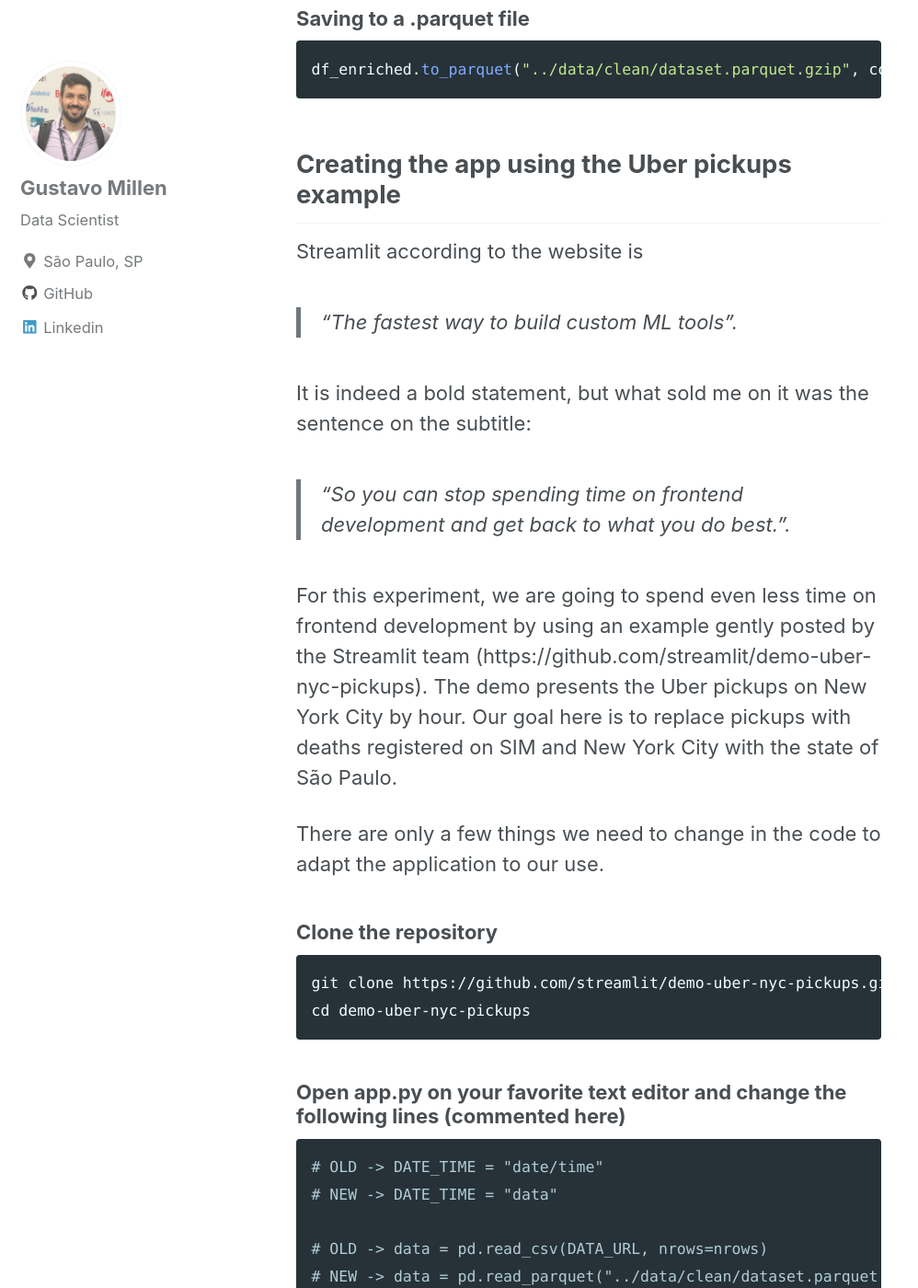
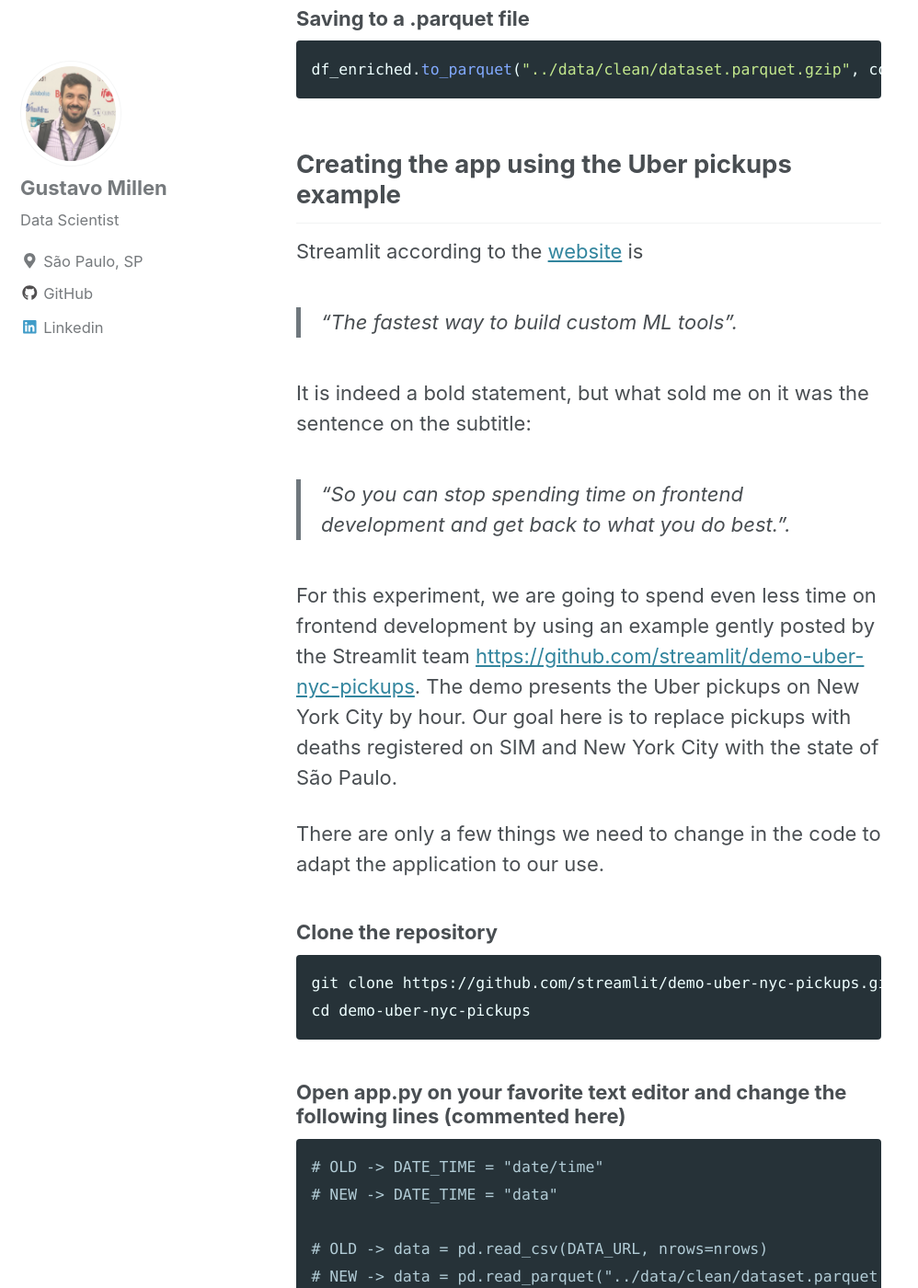
Before and after one commit to millengustavo/millengustavo.github.io, a Jekyll site: the page built from _posts/2019-12-17-demo-datasus-streamlit.md, in a window 1280 px wide and 1400 px high, scrolled down 11066 px. Shown: the whole window at 92% size, without its empty margins (0-998 px from the left). Built offline with Jekyll 4.4.1, drawn with Linux system fonts in a browser that asks for light colours; cached includes are drawn as plain includes; nearby versions of some CDN libraries; part of the change alters nothing that is shown; some of the changed text lies outside the part shown.

````diff
--- a/_posts/2019-12-17-demo-datasus-streamlit.md
+++ b/_posts/2019-12-17-demo-datasus-streamlit.md
@@ -165,7 +165,7 @@ The data we downloaded from DataSUS is not complete. Geographic coordinates of v
 
 A quick search on Google for converting from CEP to latitude and longitude has shown that we had some scripts that mixed R and Python to achieve this task.
 
-Investigating the scripts further, it became clear that it was simple and valuable to implement this in Python. So, I removed the dependency of R to achieve the same result with just Python (https://github.com/millengustavo/cep_to_coords).
+Investigating the scripts further, it became clear that it was simple and valuable to implement this in Python. So, I removed the dependency of R to achieve the same result with just Python [https://github.com/millengustavo/cep_to_coords](https://github.com/millengustavo/cep_to_coords).
 
 ### Install geocode from source
 ```bash
@@ -268,13 +268,13 @@ df_enriched.to_parquet("../data/clean/dataset.parquet.gzip", compression="gzip",
 
 ## Creating the app using the Uber pickups example
 
-Streamlit according to the website is
+Streamlit according to the [website](https://streamlit.io/) is
 > “The fastest way to build custom ML tools”.
 
 It is indeed a bold statement, but what sold me on it was the sentence on the subtitle:
 > “So you can stop spending time on frontend development and get back to what you do best.”.
 
-For this experiment, we are going to spend even less time on frontend development by using an example gently posted by the Streamlit team (https://github.com/streamlit/demo-uber-nyc-pickups). The demo presents the Uber pickups on New York City by hour. Our goal here is to replace pickups with deaths registered on SIM and New York City with the state of São Paulo.
+For this experiment, we are going to spend even less time on frontend development by using an example gently posted by the Streamlit team [https://github.com/streamlit/demo-uber-nyc-pickups](https://github.com/streamlit/demo-uber-nyc-pickups). The demo presents the Uber pickups on New York City by hour. Our goal here is to replace pickups with deaths registered on SIM and New York City with the state of São Paulo.
 
 There are only a few things we need to change in the code to adapt the application to our use.
 
````
